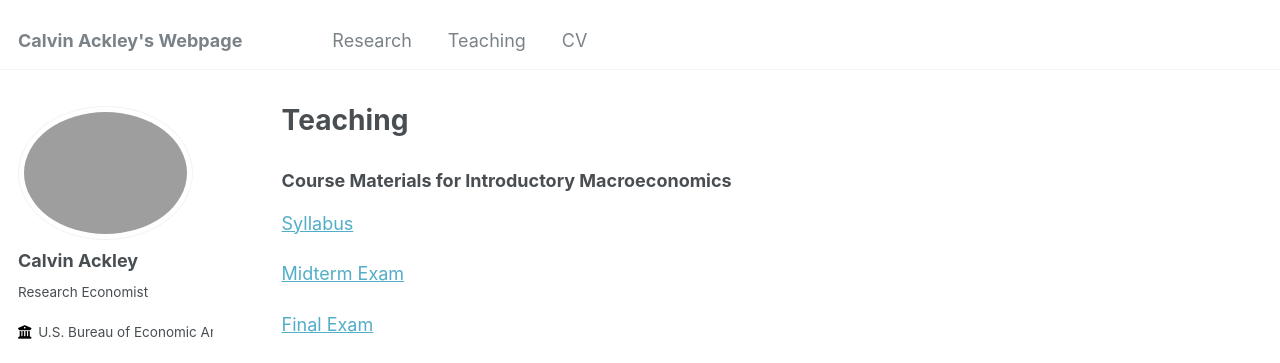
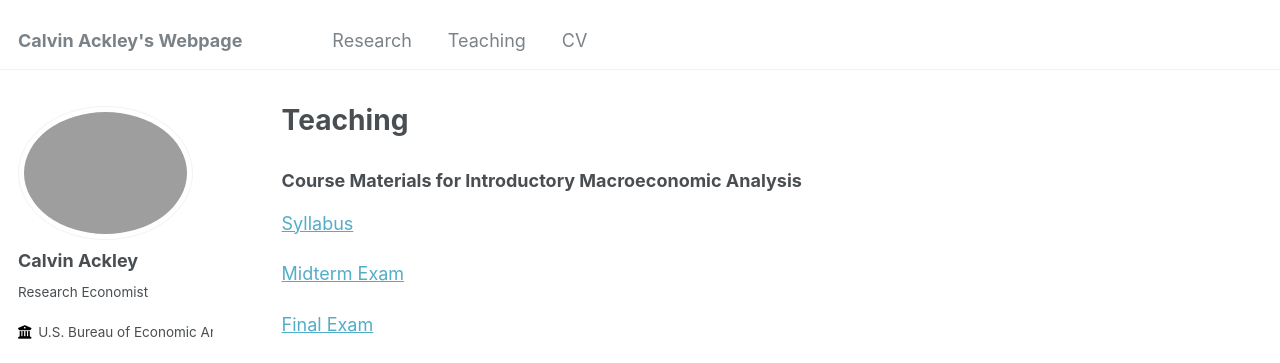
Before and after one commit to ackleycb/ackleycb.github.io, a Jekyll site: the page built from _pages/teaching2.md, in a window 1280 px wide and 921 px high. Shown: the top 363 px of the window. Built offline with Jekyll 4.4.1, drawn with Linux system fonts in a browser that asks for light colours.

Commit message:
Update teaching2.md

```diff
--- a/_pages/teaching2.md
+++ b/_pages/teaching2.md
@@ -5,7 +5,7 @@ permalink: /teaching2/
 author_profile: true
 ---
 
-### Course Materials for Introductory Macroeconomics
+### Course Materials for Introductory Macroeconomic Analysis
 
 [Syllabus](/files/syllabus_18.pdf)<br>
 
```
